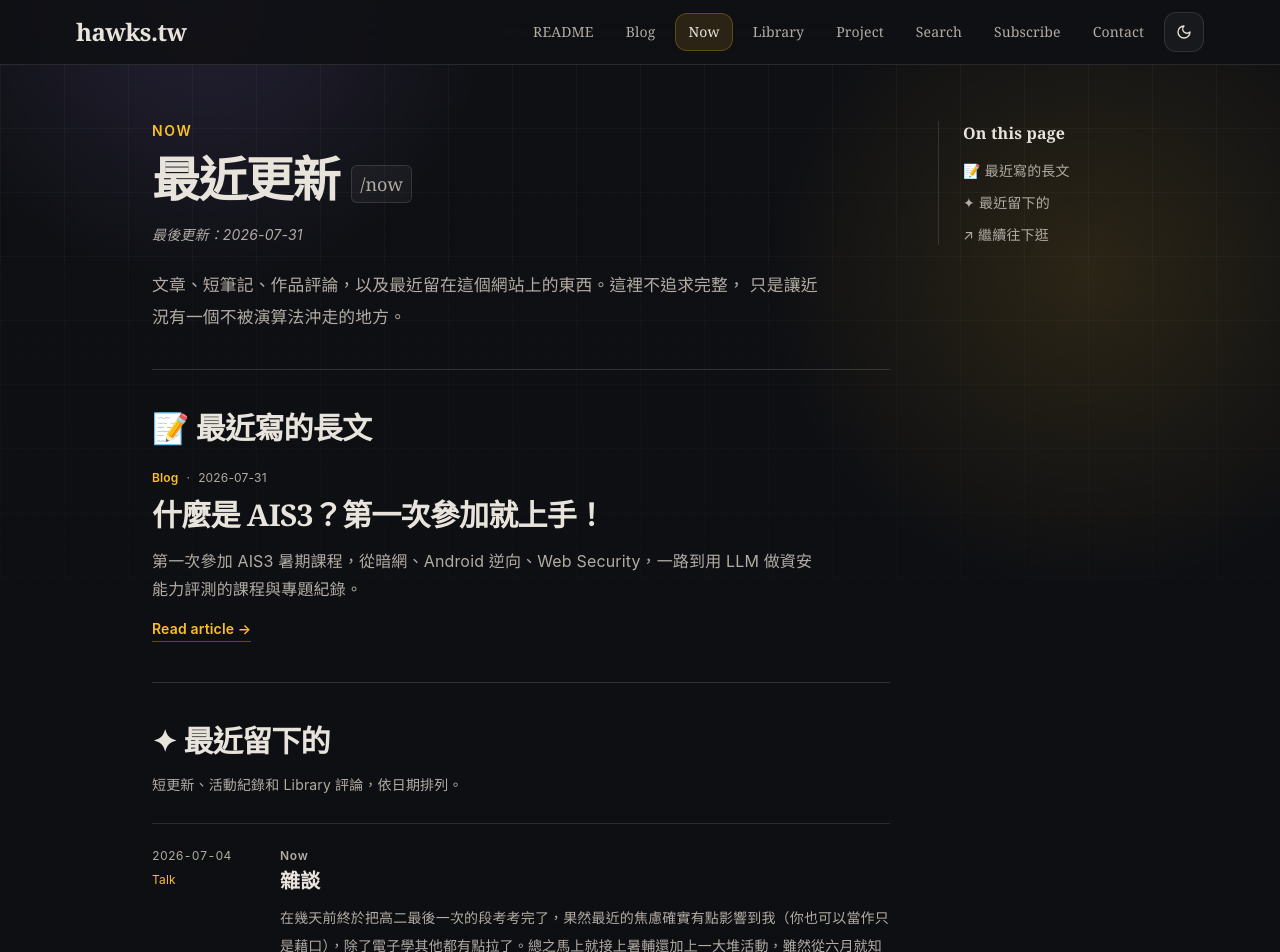
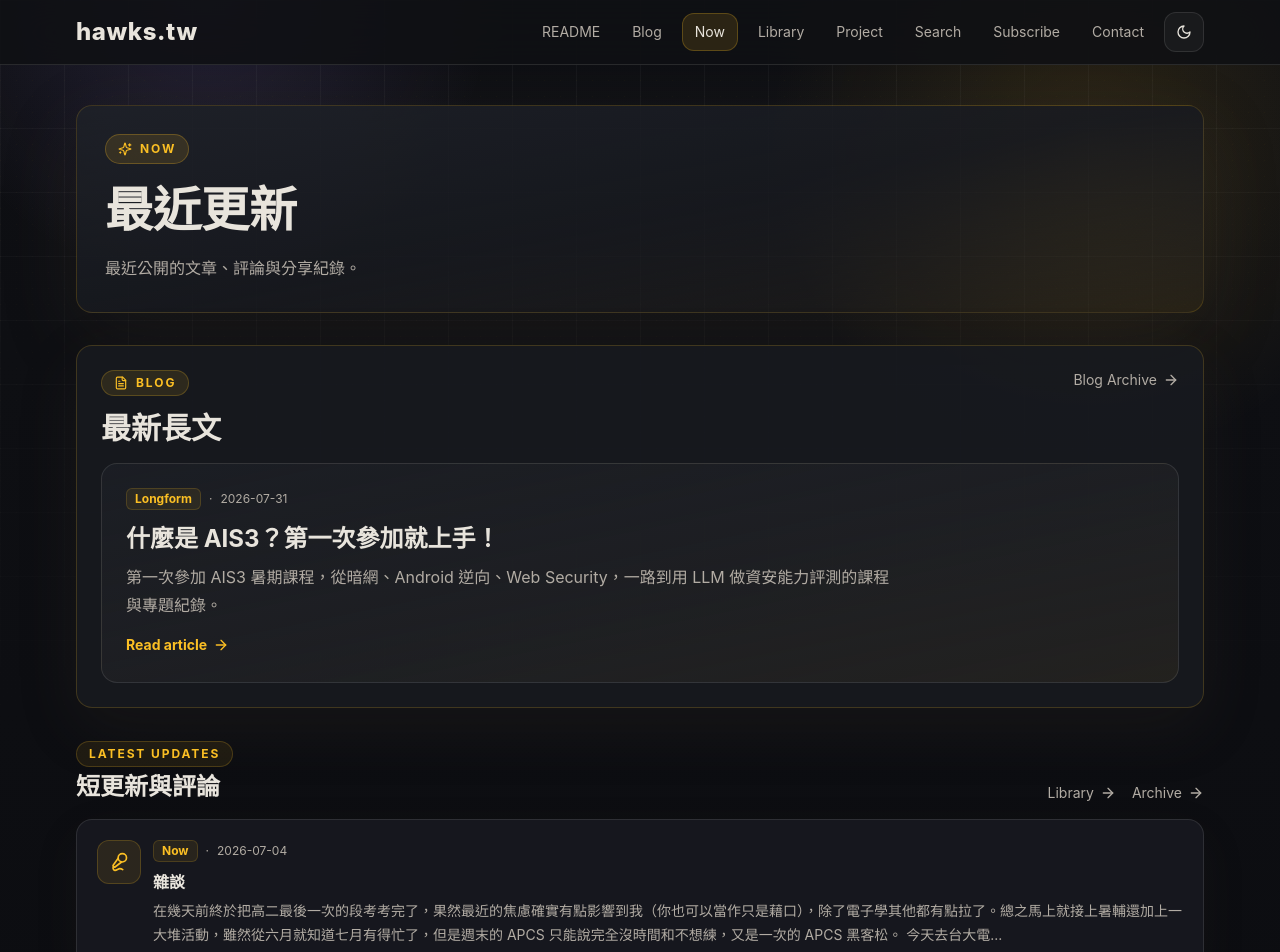
Before and after one commit to Sean-Hawks/hawks-site, a Next.js app: page /now in a window 1280 px wide. Shown: the top 952 px of the page. Built offline with nearby package versions, Linux system fonts and the light colour scheme.

Commit message:
Revert typography and Now redesign

```diff
--- a/app/blog/[slug]/page.tsx
+++ b/app/blog/[slug]/page.tsx
@@ -177,7 +177,7 @@ export default async function PostPage({ params }: PageProps) {
                   ))}
                 </div>
 
-                <h1 className="font-serif text-3xl font-bold leading-tight tracking-tight text-[rgb(var(--text))] sm:text-4xl">
+                <h1 className="text-3xl sm:text-4xl font-bold leading-tight text-[rgb(var(--text))]">
                   {post.title}
                 </h1>
                 <div className="mt-4 flex items-center gap-4 text-sm text-[rgb(var(--muted))]">
--- a/app/blog/page.tsx
+++ b/app/blog/page.tsx
@@ -83,7 +83,7 @@ export default function BlogPage() {
               </div>
               <div className="flex flex-col gap-3 sm:flex-row sm:items-end sm:justify-between">
                 <div>
-                  <h1 className="font-serif text-3xl font-bold leading-tight tracking-tight sm:text-4xl">Blog</h1>
+                  <h1 className="text-3xl font-bold leading-tight sm:text-4xl">Blog</h1>
                   <p className="mt-2 max-w-2xl text-sm leading-7 text-[rgb(var(--muted))] sm:text-base">
                     筆記、近況與一些有興趣才會寫下來的東西。
                   </p>
@@ -148,7 +148,7 @@ export default function BlogPage() {
 
                             <Link href={`/blog/${post.slug}`} className="group flex min-w-0 gap-4">
                               <div className="min-w-0 flex-1">
-                                <h2 className="break-words font-serif text-xl font-bold leading-snug tracking-tight text-[rgb(var(--text))] transition-colors group-hover:text-[rgb(var(--accent))] sm:text-2xl">
+                                <h2 className="break-words text-xl font-bold leading-snug text-[rgb(var(--text))] transition-colors group-hover:text-[rgb(var(--accent))] sm:text-2xl">
                                 {post.title}
                                 </h2>
                                 <p className="mt-2 line-clamp-2 text-sm leading-7 text-[rgb(var(--muted))] sm:text-base">
--- a/app/components/Header.tsx
+++ b/app/components/Header.tsx
@@ -67,7 +67,7 @@ export default function Header() {
       <div className="mx-auto flex max-w-6xl items-center justify-between px-4 py-3 sm:px-3">
         <Link
           href="/"
-          className="font-serif text-xl font-bold tracking-tight text-[rgb(var(--text))] transition-opacity hover:opacity-80 sm:text-2xl"
+          className="text-xl font-extrabold tracking-wide text-[rgb(var(--text))] transition-opacity hover:opacity-80 sm:text-2xl"
         >
           <div>hawks.tw</div>
         </Link>
@@ -86,7 +86,7 @@ export default function Header() {
                   key={item.label}
                   href={item.href}
                   className={[
-                    "rounded-xl px-3 py-2 font-serif text-sm tracking-[0.01em] transition-colors",
+                    "rounded-xl px-3 py-2 text-sm transition-colors",
                     isActive
                       ? "bg-[rgb(var(--accent)/0.12)] text-[rgb(var(--text))] border border-[rgb(var(--accent)/0.24)]"
                       : "text-[rgb(var(--muted))] hover:text-[rgb(var(--text))] hover:bg-[rgb(var(--line)/0.05)]",
@@ -131,7 +131,7 @@ export default function Header() {
                   key={item.label}
                   href={item.href}
                   className={[
-                    "rounded-lg px-3 py-2 font-serif text-sm tracking-[0.01em] transition-colors",
+                    "rounded-lg px-3 py-2 text-sm transition-colors",
                     isActive
                       ? "bg-[rgb(var(--accent)/0.12)] text-[rgb(var(--text))]"
                       : "text-[rgb(var(--muted))] hover:bg-[rgb(var(--line)/0.05)] hover:text-[rgb(var(--text))]",
--- a/app/components/ProfileSidebar.tsx
+++ b/app/components/ProfileSidebar.tsx
@@ -87,7 +87,7 @@ export default function ProfileSidebar({ roles }: { roles: RoleTag[] }) {
           <div className="space-y-2">
             <SectionTitle icon={<BadgeCheck className="h-4 w-4" />} title="關於我" />
             <div className="rounded-xl border border-[rgb(var(--line)/0.10)] bg-[rgb(var(--line)/0.04)] p-3 text-sm leading-relaxed text-[rgb(var(--muted))]">
-              Coding helps me survive, music makes me feel alive.
+               Coding helps me survive, music makes me feel alive.
             </div>
           </div>
 
--- a/app/components/ReadmeSection.tsx
+++ b/app/components/ReadmeSection.tsx
@@ -30,37 +30,35 @@ export default function ReadmeSection({
   return (
     <div className="grid gap-6">
       <section className="max-w-3xl">
-        <div className="mb-2 text-sm font-medium tracking-[0.08em] text-[rgb(var(--muted))]">
-          HAWKS&apos; PERSONAL SITE
-        </div>
-        <h1 className="font-serif text-[2rem] font-bold leading-[1.18] tracking-tight sm:text-4xl lg:text-[2.65rem]">
-          把喜歡的東西，<span className="text-[rgb(var(--purple))]">好好寫下來。</span>
+        <div className="mb-2 text-sm text-[rgb(var(--muted))]">{`>_ $ whoami`}</div>
+        <h1 className="text-3xl font-bold leading-tight sm:text-4xl">
+          Oh hi, I&apos;m <span className="text-[rgb(var(--purple))]">Hawks</span> :D
         </h1>
-        <p className="mt-3 max-w-2xl text-[0.98rem] leading-8 text-[rgb(var(--muted))] sm:text-base">
-          這裡是 Hawks 的個人網站。我寫程式、吹管樂，也收藏動畫、音樂、遊戲和偶爾冒出的想法。
-          沒有固定主題，有值得記住的事就寫。
+        <p className="mt-3 max-w-2xl text-base leading-8 text-[rgb(var(--muted))]">
+          學生、管樂人、半個寫 code 的人。這個網站現在最想做好的事，是把我喜歡的作品、
+          正在學的技術，和一些生活筆記整理成可以慢慢逛的地方。
         </p>
 
         <div className="mt-5 flex flex-wrap gap-2">
-          <Chip>技術筆記</Chip>
-          <Chip>音樂</Chip>
-          <Chip>動畫與遊戲</Chip>
-          <Chip>作品收藏</Chip>
-          <Chip>生活碎片</Chip>
+          <Chip>Library</Chip>
+          <Chip>Machine Learning</Chip>
+          <Chip>Music</Chip>
+          <Chip>ACGM</Chip>
+          <Chip>Web</Chip>
         </div>
         <div className="mt-6 flex flex-wrap gap-3">
           <Link
-            href="/blog"
+            href="/library"
             className="inline-flex items-center gap-2 rounded-xl border border-[rgb(var(--accent)/0.24)] bg-[rgb(var(--accent)/0.12)] px-4 py-2 text-sm font-bold text-[rgb(var(--accent))] transition-colors hover:bg-[rgb(var(--accent)/0.17)]"
           >
-            讀最近的文章
+            進入 Library
             <ArrowRight className="h-4 w-4" />
           </Link>
           <Link
-            href="/library"
+            href="/blog"
             className="inline-flex items-center gap-2 rounded-xl border border-[rgb(var(--line)/0.10)] bg-[rgb(var(--line)/0.04)] px-4 py-2 text-sm font-medium text-[rgb(var(--muted))] transition-colors hover:border-[rgb(var(--accent)/0.24)] hover:text-[rgb(var(--text))]"
           >
-            逛逛 Library
+            讀一些筆記
           </Link>
         </div>
       </section>
@@ -70,17 +68,17 @@ export default function ReadmeSection({
           <div>
             <div className="mb-2 inline-flex items-center gap-2 rounded-full border border-[rgb(var(--accent)/0.22)] bg-[rgb(var(--accent)/0.10)] px-3 py-1 text-xs font-bold uppercase tracking-[0.16em] text-[rgb(var(--accent))]">
               <Radio className="h-3.5 w-3.5 text-[rgb(var(--accent))]" />
-              最近更新
+              Activity
             </div>
             <p className="max-w-xl text-sm leading-7 text-[rgb(var(--muted))]">
-              最近寫下來的文章、評論與日常片段。
+              最近留下來的文章、評論、近況和一些不小心寫下來的碎片。
             </p>
           </div>
           <Link
             href="/now"
             className="inline-flex items-center rounded-lg border border-[rgb(var(--line)/0.10)] bg-[rgb(var(--line)/0.035)] px-3 py-2 text-sm font-medium text-[rgb(var(--muted))] transition-colors hover:border-[rgb(var(--accent)/0.22)] hover:text-[rgb(var(--accent))]"
           >
-            全部更新
+            View all
           </Link>
         </div>
 
--- a/app/globals.css
+++ b/app/globals.css
@@ -16,8 +16,7 @@ body {
   background: var(--background);
   color: var(--foreground);
   font-family: Inter, ui-sans-serif, system-ui, -apple-system, BlinkMacSystemFont, "Segoe UI", "Noto Sans TC", "PingFang TC", "Microsoft JhengHei", sans-serif;
-  line-height: 1.7;
-  letter-spacing: 0.01em;
+  line-height: 1.6;
   text-rendering: optimizeLegibility;
   -webkit-font-smoothing: antialiased;
   -moz-osx-font-smoothing: grayscale;
--- a/app/now/page.tsx
+++ b/app/now/page.tsx
@@ -1,11 +1,12 @@
-import type { Metadata } from "next";
 import Link from "next/link";
+import { ArrowRight, BookOpenText, FileText, Mic2, Sparkles } from "lucide-react";
 import Header from "../components/Header";
 import ThemeStyles from "../components/ThemeStyles";
 import { getSortedPostsData } from "../lib/posts";
 import { getSortedTalksData } from "../lib/talks";
 import { getAllLibraryItems } from "../lib/library";
 import { excerpt } from "../lib/content";
+import type { Metadata } from "next";
 
 export const metadata: Metadata = {
   title: "Now",
@@ -31,163 +32,142 @@ export default function NowPage() {
   const talks = getSortedTalksData();
   const libraryItems = getAllLibraryItems();
   const latestBlog = posts[0];
-  const updates = [
+  const latestItems = [
     ...talks.map((talk) => ({
       id: `talk-${talk.id}`,
-      kind: "Talk",
       type: talk.event || "Now",
       href: `/talk/${talk.id}`,
       title: talk.title,
       date: talk.date,
-      desc: excerpt(talk.desc, 180),
+      desc: excerpt(talk.desc, 140),
+      Icon: Mic2,
     })),
     ...libraryItems
       .filter((item) => item.hasReview)
       .map((item) => ({
         id: `library-${item.slug}`,
-        kind: "Library",
         type: "Library Review",
         href: `/library/${item.category}/${item.slug}`,
         title: `評論：${item.title}`,
         date: item.date,
         desc: item.note,
+        Icon: BookOpenText,
       })),
   ]
     .sort((a, b) => toTimestamp(b.date) - toTimestamp(a.date))
-    .slice(0, 12);
-
-  const lastUpdated = [latestBlog?.date, updates[0]?.date]
-    .filter((date): date is string => Boolean(date))
-    .sort((a, b) => toTimestamp(b) - toTimestamp(a))[0];
+    .slice(0, 6);
 
   return (
     <div className="site-shell min-h-screen text-[rgb(var(--text))]">
       <ThemeStyles />
       <Header />
 
-      <main className="mx-auto max-w-5xl px-5 py-10 sm:px-6 sm:py-14">
-        <div className="grid items-start gap-12 lg:grid-cols-[minmax(0,1fr)_190px]">
-          <article className="min-w-0 max-w-3xl">
-            <header className="border-b border-[rgb(var(--line)/0.14)] pb-9">
-              <div className="text-sm font-semibold tracking-[0.12em] text-[rgb(var(--accent))]">
-                NOW
+      <main className="mx-auto max-w-6xl px-4 py-10 sm:px-3">
+        <section className="mb-8 rounded-2xl border border-[rgb(var(--accent)/0.16)] bg-gradient-to-br from-[rgb(var(--panel2)/0.92)] via-[rgb(var(--panel)/0.86)] to-[rgb(var(--accent)/0.07)] p-5 shadow-[0_24px_80px_rgba(90,76,55,0.16)] sm:p-7">
+          <div className="mb-4 inline-flex items-center gap-2 rounded-full border border-[rgb(var(--accent)/0.26)] bg-[rgb(var(--accent)/0.12)] px-3 py-1.5 text-xs font-bold uppercase tracking-[0.16em] text-[rgb(var(--accent))]">
+            <Sparkles className="h-3.5 w-3.5" />
+            Now
           </div>
-              <h1 className="mt-2 font-serif text-4xl font-bold leading-tight tracking-tight sm:text-5xl">
-                最近更新
-                <code className="ml-3 inline-block rounded-md border border-[rgb(var(--line)/0.12)] bg-[rgb(var(--line)/0.04)] px-2 py-1 align-middle font-mono text-base font-normal tracking-normal text-[rgb(var(--muted))] sm:text-lg">
-                  /now
-                </code>
-              </h1>
-              {lastUpdated && (
-                <p className="mt-4 text-sm italic text-[rgb(var(--muted))]">
-                  最後更新：{lastUpdated}
+          <div>
+            <h1 className="text-3xl font-bold leading-tight sm:text-5xl">最近更新</h1>
+            <p className="mt-3 max-w-2xl text-base leading-8 text-[rgb(var(--muted))]">
+              最近公開的文章、評論與分享紀錄。
             </p>
-              )}
-              <p className="mt-6 max-w-2xl text-base leading-8 text-[rgb(var(--muted))] sm:text-[1.05rem]">
-                文章、短筆記、作品評論，以及最近留在這個網站上的東西。這裡不追求完整，
-                只是讓近況有一個不被演算法沖走的地方。
-              </p>
-            </header>
+          </div>
+        </section>
 
         {latestBlog && (
-              <section id="latest-blog" className="scroll-mt-24 border-b border-[rgb(var(--line)/0.14)] py-10">
-                <h2 className="font-serif text-2xl font-bold tracking-tight sm:text-3xl">
-                  📝 最近寫的長文
-                </h2>
-                <Link href={`/blog/${latestBlog.slug}`} className="group mt-6 block">
-                  <div className="flex flex-wrap items-center gap-2 text-xs text-[rgb(var(--muted))]">
-                    <span className="font-semibold text-[rgb(var(--accent))]">Blog</span>
-                    <span aria-hidden>·</span>
+          <section className="mb-8 rounded-2xl border border-[rgb(var(--accent)/0.18)] bg-[rgb(var(--panel)/0.90)] p-5 shadow-[0_20px_64px_rgba(90,76,55,0.12)] sm:p-6">
+            <div className="mb-4 flex flex-col gap-3 sm:flex-row sm:items-start sm:justify-between">
+              <div>
+                <div className="inline-flex items-center gap-2 rounded-full border border-[rgb(var(--accent)/0.22)] bg-[rgb(var(--accent)/0.10)] px-3 py-1 text-xs font-bold uppercase tracking-[0.16em] text-[rgb(var(--accent))]">
+                  <FileText className="h-3.5 w-3.5" />
+                  Blog
+                </div>
+                <h2 className="mt-3 text-2xl font-bold leading-tight sm:text-3xl">最新長文</h2>
+              </div>
+              <Link href="/blog" className="inline-flex items-center gap-1.5 text-sm text-[rgb(var(--muted))] transition-colors hover:text-[rgb(var(--accent))]">
+                Blog Archive
+                <ArrowRight className="h-4 w-4" />
+              </Link>
+            </div>
+
+            <Link
+              href={`/blog/${latestBlog.slug}`}
+              className="group block rounded-2xl border border-[rgb(var(--line)/0.10)] bg-gradient-to-br from-[rgb(var(--panel2)/0.68)] to-[rgb(var(--accent)/0.06)] p-5 transition-colors hover:border-[rgb(var(--accent)/0.30)] sm:p-6"
+            >
+              <div className="mb-3 flex flex-wrap items-center gap-2 text-xs text-[rgb(var(--muted))]">
+                <span className="rounded-md border border-[rgb(var(--accent)/0.16)] bg-[rgb(var(--accent)/0.08)] px-2 py-0.5 font-bold text-[rgb(var(--accent))]">
+                  Longform
+                </span>
+                <span>·</span>
                 <time>{latestBlog.date}</time>
               </div>
-                  <h3 className="mt-2 font-serif text-2xl font-bold leading-snug tracking-tight transition-colors group-hover:text-[rgb(var(--accent))] sm:text-3xl">
+              <h3 className="text-xl font-bold leading-snug text-[rgb(var(--text))] transition-colors group-hover:text-[rgb(var(--accent))] sm:text-2xl">
                 {latestBlog.title}
               </h3>
               {latestBlog.desc && (
-                    <p className="mt-3 max-w-2xl text-sm leading-7 text-[rgb(var(--muted))] sm:text-base">
+                <p className="mt-2 max-w-3xl text-sm leading-7 text-[rgb(var(--muted))] sm:text-base">
                   {latestBlog.desc}
                 </p>
               )}
-                  <span className="mt-4 inline-block border-b border-[rgb(var(--accent)/0.35)] pb-0.5 text-sm font-semibold text-[rgb(var(--accent))]">
-                    Read article →
-                  </span>
+              <div className="mt-4 inline-flex items-center gap-1.5 text-sm font-bold text-[rgb(var(--accent))]">
+                Read article
+                <ArrowRight className="h-4 w-4 transition-transform group-hover:translate-x-0.5" />
+              </div>
             </Link>
           </section>
         )}
 
-            <section id="updates" className="scroll-mt-24 border-b border-[rgb(var(--line)/0.14)] py-10">
-              <h2 className="font-serif text-2xl font-bold tracking-tight sm:text-3xl">
-                ✦ 最近留下的
-              </h2>
-              <p className="mt-3 text-sm leading-7 text-[rgb(var(--muted))]">
-                短更新、活動紀錄和 Library 評論，依日期排列。
-              </p>
+        <section>
+          <div className="mb-4 flex flex-col gap-3 sm:flex-row sm:items-end sm:justify-between">
+            <div>
+              <div className="inline-flex items-center rounded-full border border-[rgb(var(--accent)/0.20)] bg-[rgb(var(--accent)/0.08)] px-3 py-1 text-xs font-bold uppercase tracking-[0.16em] text-[rgb(var(--accent))]">
+                Latest Updates
+              </div>
+              <h2 className="mt-1 text-2xl font-bold">短更新與評論</h2>
+            </div>
+            <div className="flex gap-4 text-sm">
+              <Link href="/library" className="inline-flex items-center gap-1.5 text-[rgb(var(--muted))] transition-colors hover:text-[rgb(var(--accent))]">
+                Library
+                <ArrowRight className="h-4 w-4" />
+              </Link>
+              <Link href="/talk" className="inline-flex items-center gap-1.5 text-[rgb(var(--muted))] transition-colors hover:text-[rgb(var(--accent))]">
+                Archive
+                <ArrowRight className="h-4 w-4" />
+              </Link>
+            </div>
+          </div>
 
-              <div className="mt-6 divide-y divide-[rgb(var(--line)/0.12)] border-y border-[rgb(var(--line)/0.12)]">
-                {updates.map((item) => (
+          <div className="space-y-3">
+            {latestItems.map((item) => {
+              const Icon = item.Icon;
+
+              return (
                 <Link
                   key={item.id}
                   href={item.href}
-                    className="group grid gap-2 py-6 transition-colors sm:grid-cols-[104px_minmax(0,1fr)] sm:gap-6"
+                  className="group grid gap-3 rounded-2xl border border-[rgb(var(--line)/0.10)] bg-[rgb(var(--panel)/0.88)] p-5 shadow-[0_16px_48px_rgba(90,76,55,0.08)] transition-colors hover:border-[rgb(var(--accent)/0.30)] hover:bg-[rgb(var(--panel))] sm:grid-cols-[auto_1fr]"
                 >
-                    <div className="flex items-center gap-2 text-xs text-[rgb(var(--muted))] sm:block">
-                      <time className="tabular-nums">{item.date}</time>
-                      <div className="text-[rgb(var(--accent))] sm:mt-2">{item.kind}</div>
+                  <div className="grid h-11 w-11 place-items-center rounded-xl border border-[rgb(var(--accent)/0.20)] bg-[rgb(var(--accent)/0.09)] text-[rgb(var(--accent))] transition-colors group-hover:bg-[rgb(var(--accent)/0.14)]">
+                    <Icon className="h-5 w-5" />
                   </div>
                   <div>
-                      <div className="text-xs font-semibold tracking-[0.06em] text-[rgb(var(--muted))]">
+                    <div className="mb-2 flex flex-wrap items-center gap-2 text-xs text-[rgb(var(--muted))]">
+                      <span className="rounded-md border border-[rgb(var(--accent)/0.16)] bg-[rgb(var(--accent)/0.08)] px-2 py-0.5 font-bold text-[rgb(var(--accent))]">
                         {item.type}
+                      </span>
+                      <span>·</span>
+                      <time>{item.date}</time>
                     </div>
-                      <h3 className="mt-1 text-lg font-bold leading-snug transition-colors group-hover:text-[rgb(var(--accent))] sm:text-xl">
-                        {item.title}
-                      </h3>
-                      {item.desc && (
-                        <p className="mt-2 line-clamp-3 text-sm leading-7 text-[rgb(var(--muted))]">
-                          {item.desc}
-                        </p>
-                      )}
+                    <h3 className="font-bold transition-colors group-hover:text-[rgb(var(--accent))]">{item.title}</h3>
+                    <p className="mt-1 line-clamp-2 text-sm leading-6 text-[rgb(var(--muted))]">{item.desc}</p>
                   </div>
                 </Link>
-                ))}
+              );
+            })}
           </div>
         </section>
-
-            <section id="archives" className="scroll-mt-24 py-10">
-              <h2 className="font-serif text-2xl font-bold tracking-tight sm:text-3xl">
-                ↗ 繼續往下逛
-              </h2>
-              <ul className="mt-5 divide-y divide-[rgb(var(--line)/0.12)] border-y border-[rgb(var(--line)/0.12)]">
-                {[
-                  ["Blog", "完整文章與學習筆記", "/blog"],
-                  ["Talk", "短更新與活動紀錄", "/talk"],
-                  ["Library", "動畫、音樂、電影與遊戲收藏", "/library"],
-                  ["Subscribe", "用 RSS 跟上網站更新", "/subscribe"],
-                ].map(([label, description, href]) => (
-                  <li key={href}>
-                    <Link href={href} className="group flex items-center justify-between gap-5 py-4">
-                      <span>
-                        <strong className="font-serif text-lg">{label}</strong>
-                        <span className="ml-3 text-sm text-[rgb(var(--muted))]">{description}</span>
-                      </span>
-                      <span className="text-[rgb(var(--muted))] transition-transform group-hover:translate-x-1 group-hover:text-[rgb(var(--accent))]">
-                        →
-                      </span>
-                    </Link>
-                  </li>
-                ))}
-              </ul>
-            </section>
-          </article>
-
-          <aside className="hidden border-l border-[rgb(var(--line)/0.12)] pl-6 text-sm lg:sticky lg:top-24 lg:block">
-            <div className="font-serif text-base font-bold">On this page</div>
-            <nav className="mt-4 grid gap-3 text-[rgb(var(--muted))]">
-              <a href="#latest-blog" className="transition-colors hover:text-[rgb(var(--accent))]">📝 最近寫的長文</a>
-              <a href="#updates" className="transition-colors hover:text-[rgb(var(--accent))]">✦ 最近留下的</a>
-              <a href="#archives" className="transition-colors hover:text-[rgb(var(--accent))]">↗ 繼續往下逛</a>
-            </nav>
-          </aside>
-        </div>
       </main>
     </div>
   );
```
Also changed, not shown: app/components/HomeClient.tsx (+4 -4 lines), app/components/MarkdownContent.tsx (+4 -4 lines). Lines whose indentation alone changed are shown as unchanged.
